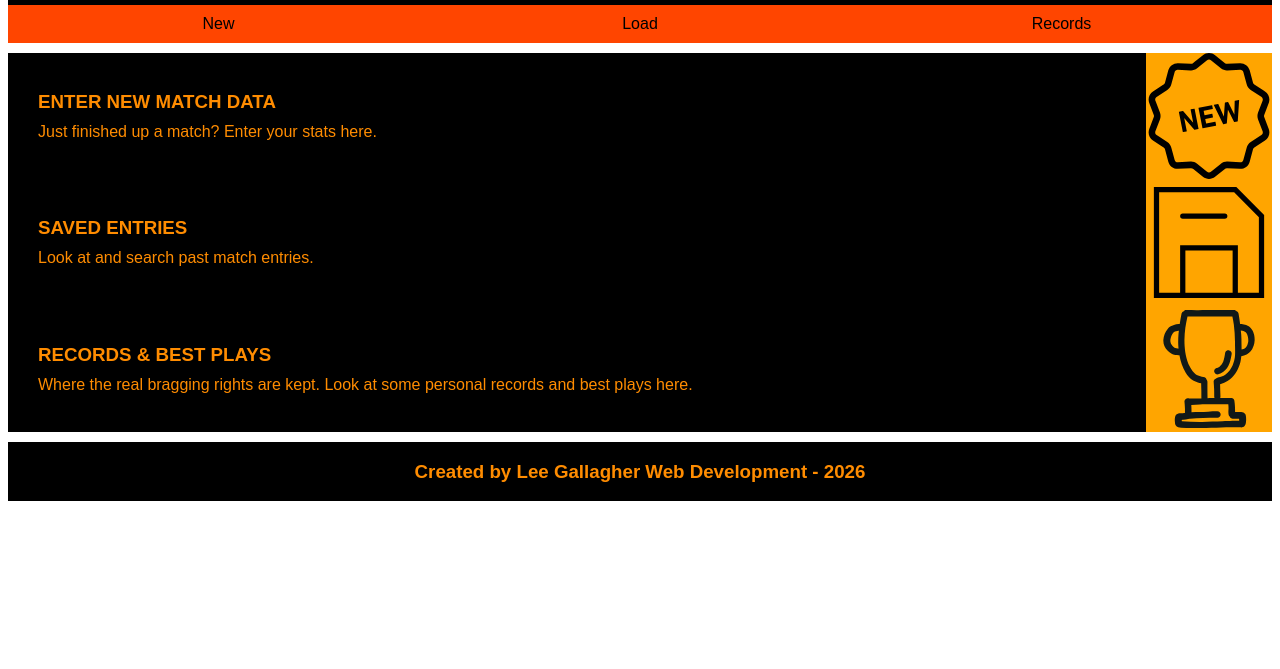
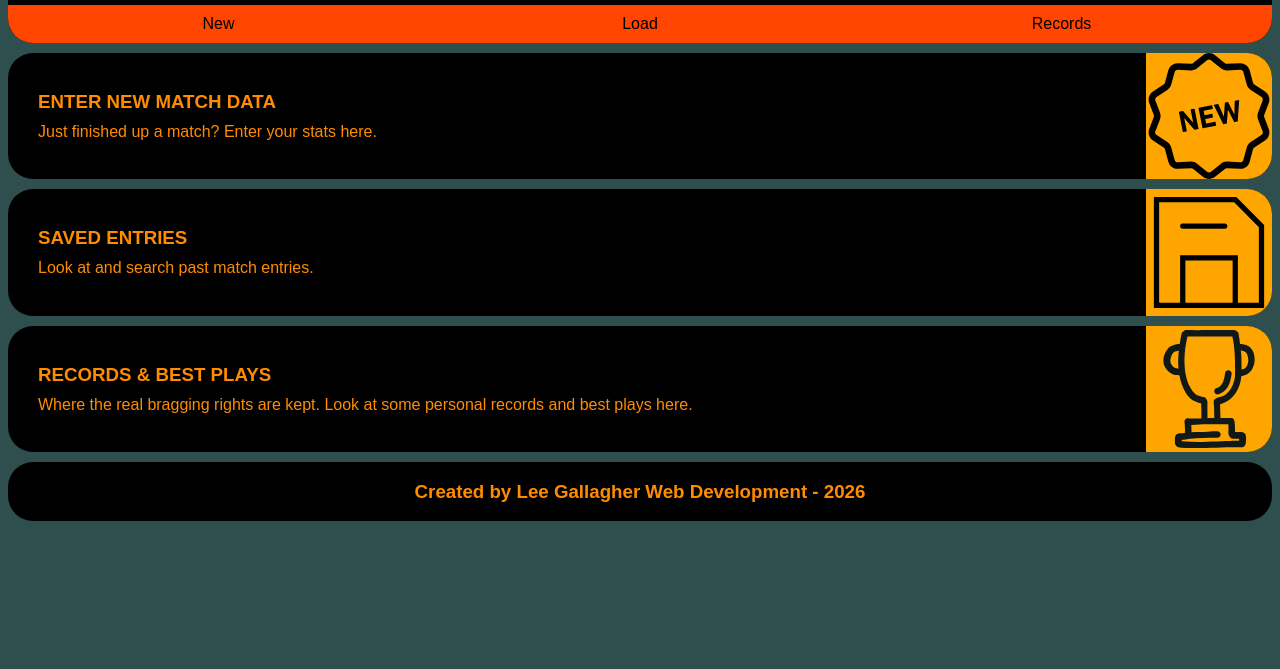
Before and after one commit to leegallagher001/CoD-MP-Local-Stat-Tracker-V.0-Prototype, a plain HTML site: page index.html in a window 1280 px wide. Shown: the part 131-800 px from the top of the page. Drawn offline with Linux system fonts and the light colour scheme.

Commit message:
Started work on a V.0 prototype of my local stat tracker for Call of Duty multiplayer. Using a basic HTML/CSS/JS stack for this, in order to prototype ideas for what the front-end could look like.

```diff
--- a/index.html
+++ b/index.html
@@ -23,7 +23,7 @@
     <main>
         <div id="home">
             <ul>
-                <a href="new-entry">
+                <a href="new-entry.html">
                     <div class="home-link-container">
                         <div class="home-link-text">
                             <h3>ENTER NEW MATCH DATA</h3>
--- a/main.css
+++ b/main.css
@@ -1,12 +1,24 @@
 * {
     font-family: Arial, Helvetica, sans-serif;
     box-sizing: border-box; /* prevents elements from overflowing the width of their parent container (in this case the width of the browser window) */
+    opacity: 0;
+    animation: fadeIn 1s forwards;
+}
+
+body {
+    background-color: darkslategray;
+}
+
+@keyframes fadeIn {
+    from { opacity: 0; }
+    to { opacity: 1; }
 }
 
 /* HEADER section */
 
 header {
     display: inline-block;
+    border-radius: 25px;
     width: 100%;
     text-align: center;
     background-color: black;
@@ -20,6 +32,8 @@ header a {
 
 #nav {
     display: inline-block;
+    border-bottom-left-radius: 25px;
+    border-bottom-right-radius: 25px;
     width: 100%;
     background-color: orangered;
     color: black;
@@ -37,6 +51,7 @@ header a {
 
 #nav a {
     display: inline-block;
+    border-radius: 25px;
     width: 33.3%;
     padding: 10px 0px 10px 0px;
     text-align: center;
@@ -45,14 +60,14 @@ header a {
 }
 
 #nav a:hover {
-    background-color: darkslategrey;
-    color: darkorange;
+    background-color: limegreen;
+    color: black;
 }
 
 /* MAIN (index.html) section */
 
 main {
-    margin: 10px 0px 10px 0px;
+    margin: 10px 0px 0px 0px;
     background-color: darkslategray;
     color: darkorange;
 }
@@ -73,6 +88,8 @@ main {
 }
 
 #home a {
+    border-radius: 25px;
+    margin-bottom: 10px;
     text-decoration: none;
     display: inline-block;
     width: 100%;
@@ -103,6 +120,8 @@ main {
 }
 
 .home-link-image {
+    border-top-right-radius: 25px;
+    border-bottom-right-radius: 25px;
     background-color: orange;
     display: inline-block;
     width: 10%;
@@ -117,6 +136,7 @@ main {
 footer {
     margin: 0px 0px 10px 0px;
     display: inline-block;
+    border-radius: 25px;
     width: 100%;
     text-align: center;
     background-color: black;
```
